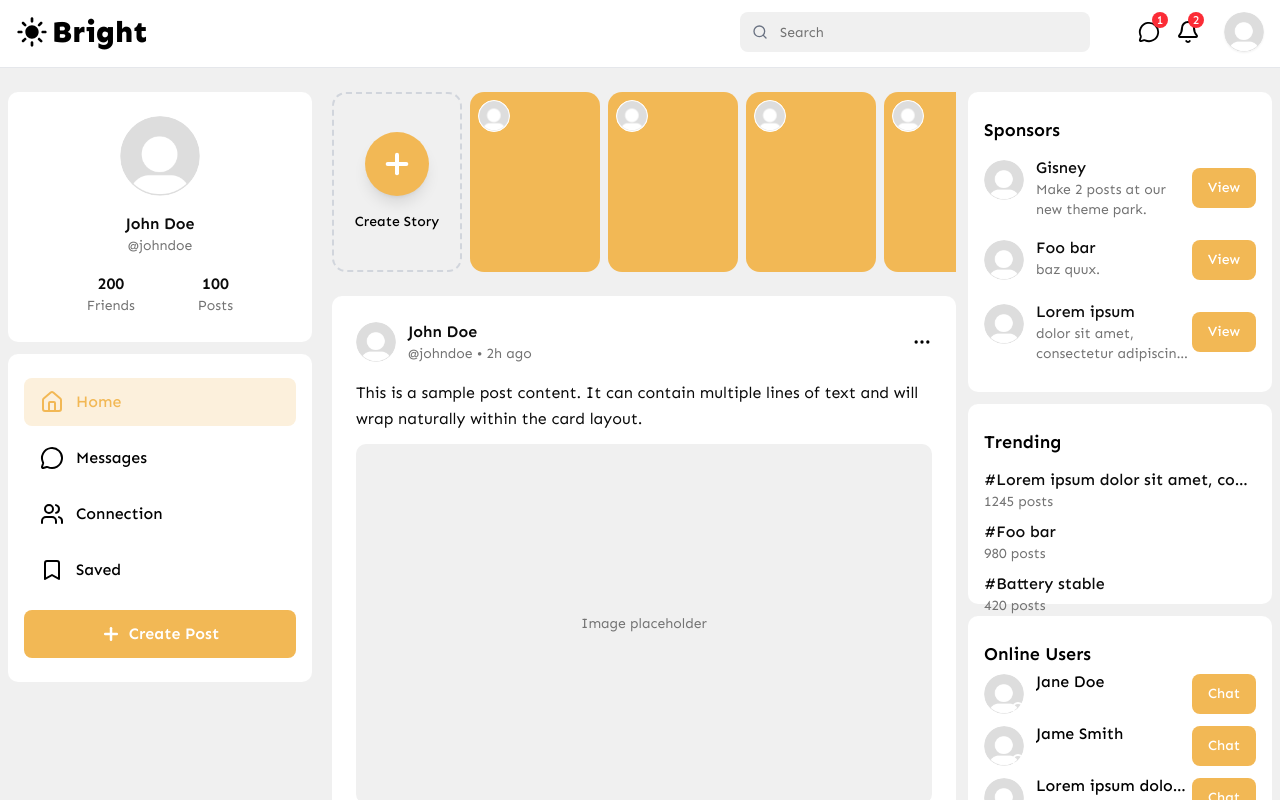
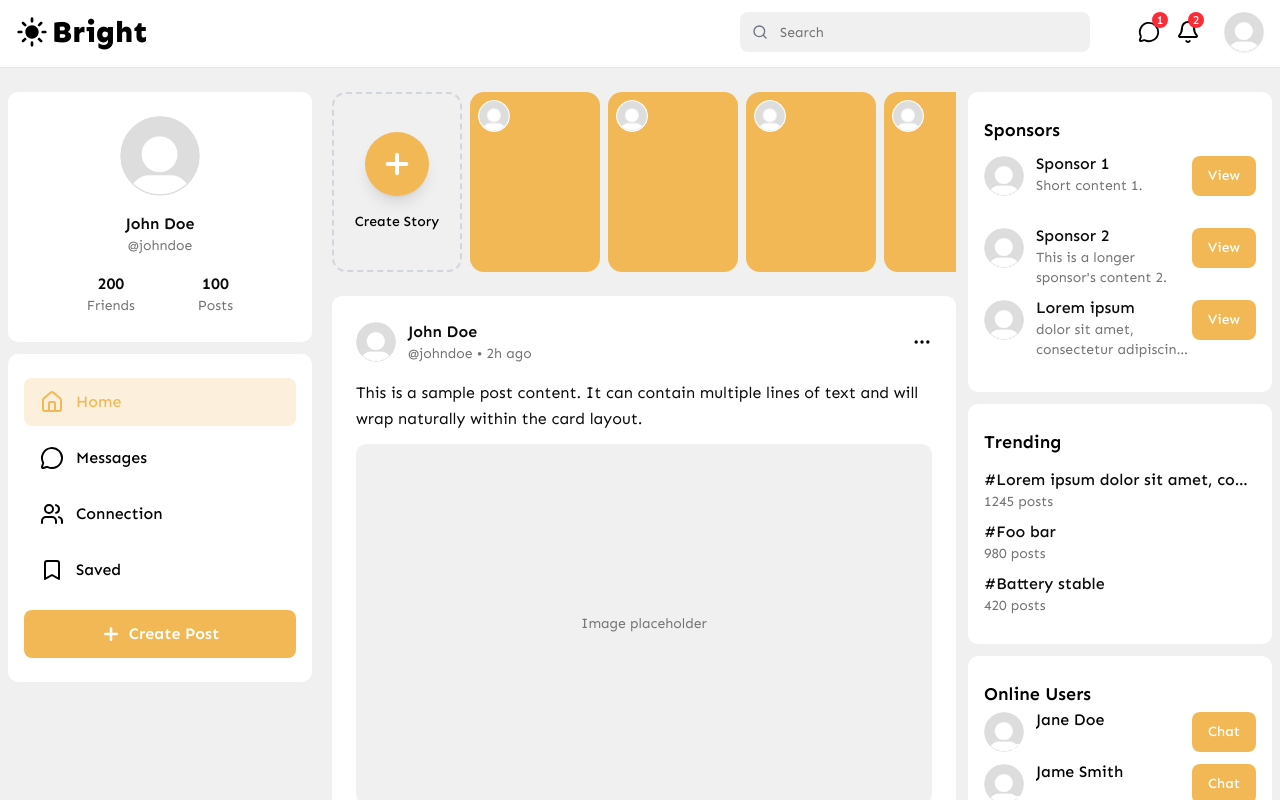
Before and after one commit to ngbaduyy10/bright-social_fe, a Next.js app: page /home in a window 1280 px wide. Built offline with nearby package versions, Linux system fonts and the light colour scheme; no server answers.

Commit message:
Update RightSidebar.tsx

```diff
--- a/src/components/organisms/layout/RightSidebar.tsx
+++ b/src/components/organisms/layout/RightSidebar.tsx
@@ -9,12 +9,12 @@ interface Sponsor {
 }
 const sponsors: Sponsor[] = [
   {
-    name: "Gisney",
-    content: "Make 2 posts at our new theme park.",
+    name: "Sponsor 1",
+    content: "Short content 1.",
   },
   {
-    name: "Foo bar",
-    content: "baz quux.",
+    name: "Sponsor 2",
+    content: "This is a longer sponsor's content 2.",
   },
   {
     name: "Lorem ipsum",
@@ -49,7 +49,7 @@ export default function RightSidebar() {
         {/* Sponsors */}
         <h2 className="font-semibold text-lg mb-2">Sponsors</h2>
         {sponsors.slice(0, 3).map((item, index) => (
-          <div key={index} className="flex flex-1 items-center justify-between min-h-[72px]">
+          <div key={index} className="flex justify-between min-h-[72px]">
             {/* avatar + text */}
             <div className="flex gap-3">
               {/* avatar */}
@@ -66,7 +66,7 @@ export default function RightSidebar() {
               </div>
             </div>
             {/* button */}
-            <div>
+            <div className="py-1">
               <CommonButton>
                 <span>View</span>
               </CommonButton>
@@ -74,7 +74,7 @@ export default function RightSidebar() {
           </div>
         ))}
       </div>
-      <div className="px-4 py-6 bg-white rounded-lg min-h-[200px]">
+      <div className="px-4 py-6 bg-white rounded-lg">
         {/* Trending */}
         <h2 className="font-semibold text-lg mb-2">Trending</h2>
         {topics.slice(0, 3).map((item, index) => (
@@ -90,9 +90,9 @@ export default function RightSidebar() {
         {onlineUsers.slice(0, 3).map((item, index) => {
           let avatarStatus = `absolute bottom-1 right-0 w-3 h-3 border-2 border-white rounded-full bg-${item.status}-500`;
           return (
-            <div key={index} className="flex items-center justify-between min-h-[52px]">
+            <div key={index} className="flex justify-between min-h-[52px]">
               {/* avatar + text */}
-              <div className="flex flex-1 gap-3">
+              <div className="flex gap-3">
                 {/* avatar */}
                 <div className="relative flex-shrink-0 py-1">
                   <UserAvatar
@@ -106,10 +106,12 @@ export default function RightSidebar() {
                   <span className="font-medium line-clamp-1">{item.name}</span>
                 </div>
                 {/* button */}
+              </div >
+              <div className="py-1">
+                <CommonButton>
+                  <span>Chat</span>
+                </CommonButton>
               </div>
-              <CommonButton>
-                <span>Chat</span>
-              </CommonButton>
             </div>
           )
         }
```
